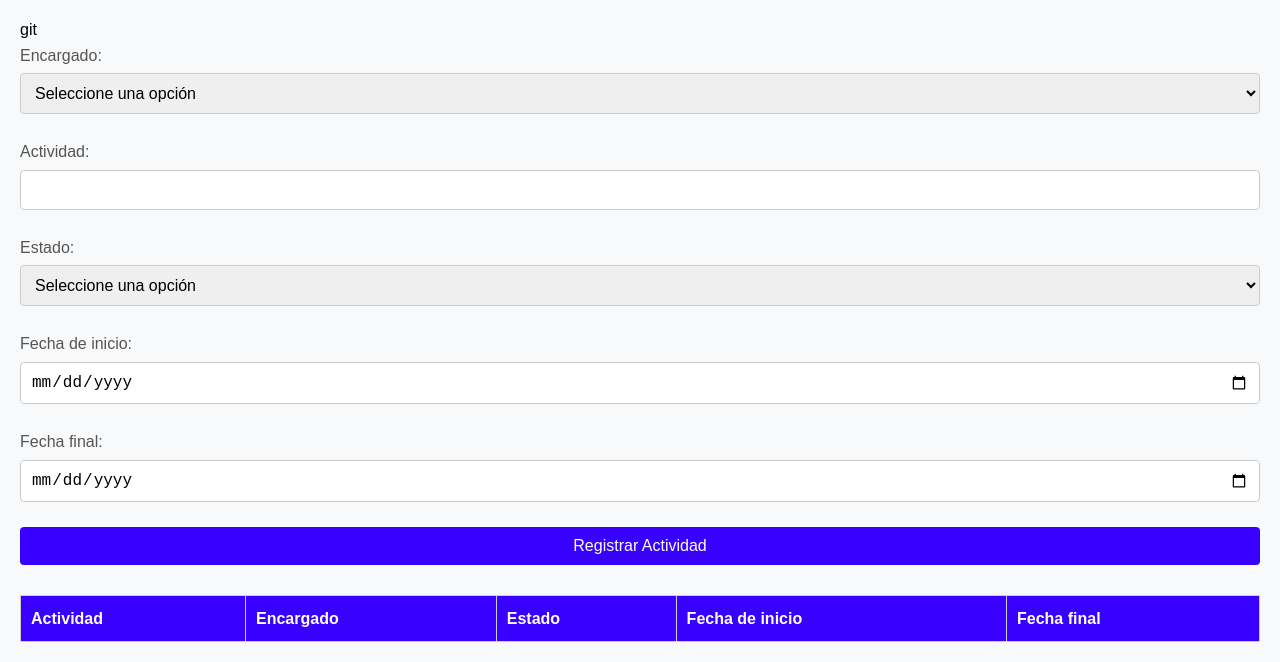
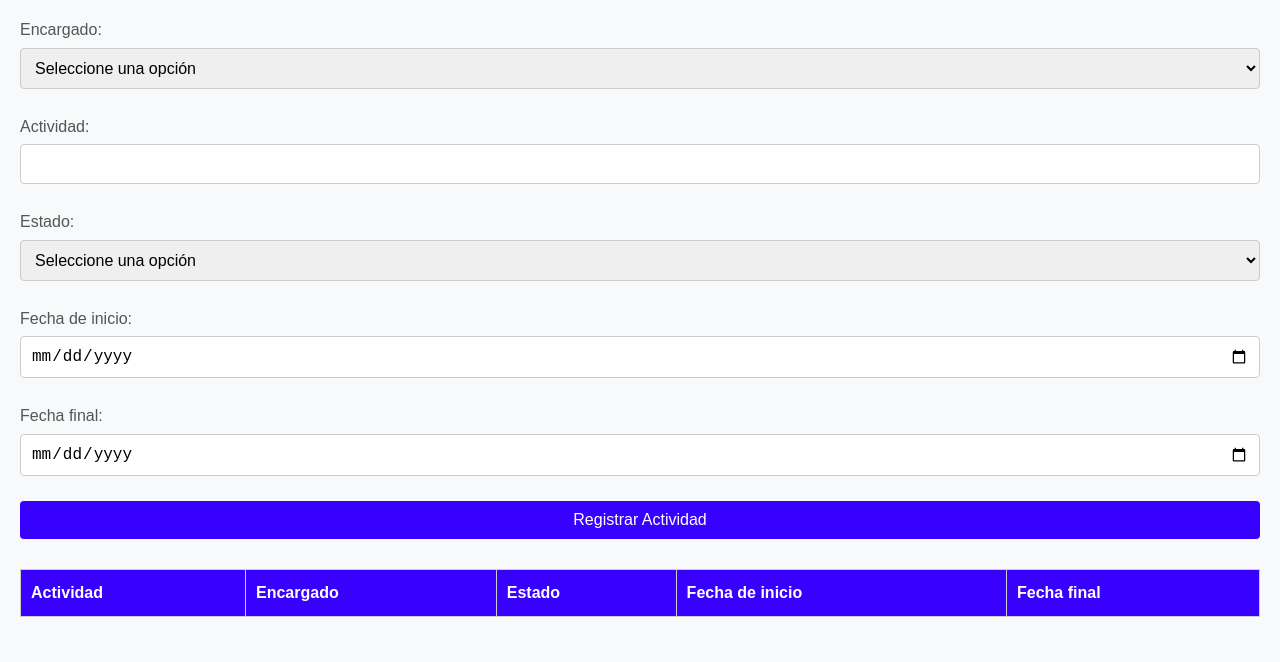
Before and after one commit to kevinpineda22/servido-web, a website: page public/index.html in a window 1280 px wide. Shown: the part 489-1151 px from the top of the page. After the commit the page ends 1126 px from the top, so only its background shows below. Drawn offline with Linux system fonts and the light colour scheme.

```diff
--- a/public/index.html
+++ b/public/index.html
@@ -14,7 +14,7 @@
         <img src="imagenes/merkahorro.jpg" alt="Logo Merkahorro" class="logo">
     </div>
 
-    <form id="activityForm">git
+    <form id="activityForm">
         <div class="form-group">
             <label for="employee">Encargado:</label>
             <select id="employee" name="employee" required>
```
